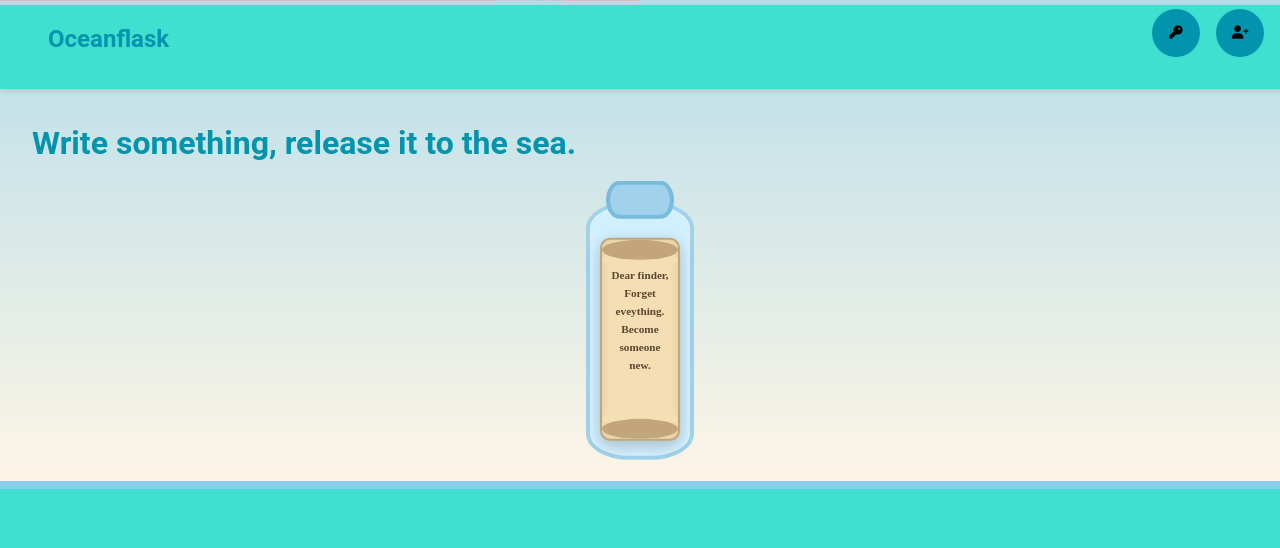
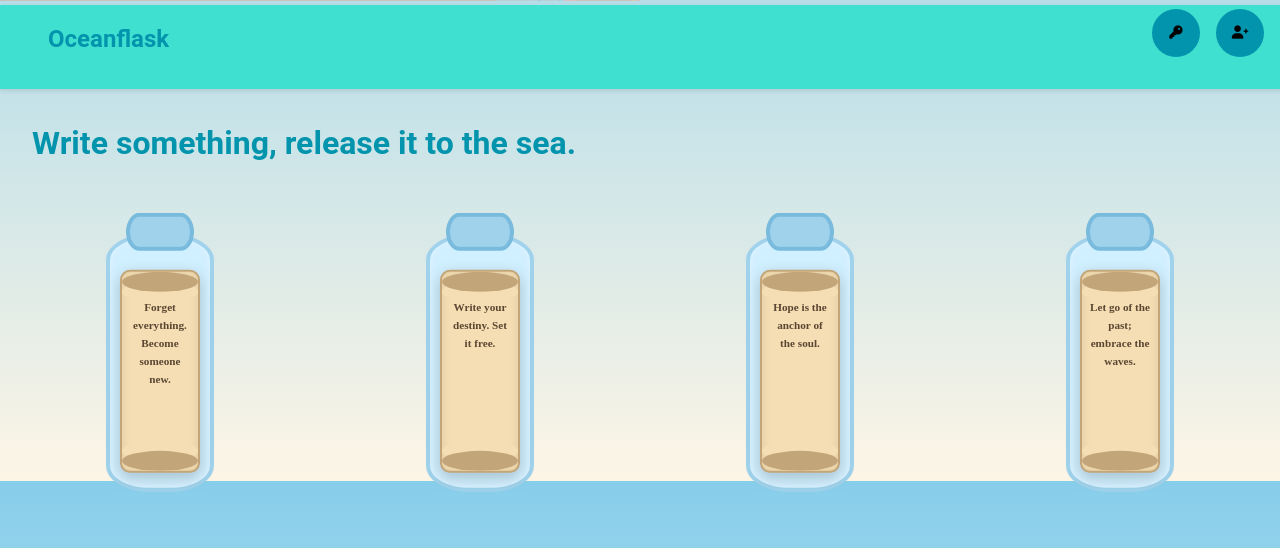
Before and after one commit to harfore/oceanflask, a Flask app: page / in a window 1280 px wide. Shown: the part 319-867 px from the top of the page. Before the commit the page ends 808 px from the top, so only its background shows below. Run offline with Flask 3, Linux system fonts and the light colour scheme.

Commit message:
home improvements

```diff
--- a/app.py
+++ b/app.py
@@ -49,7 +49,13 @@ def format_datetime(value, format='%B %d, %Y'):
 
 @app.route('/')
 def index():
-    return render_template('index.html')
+    entries = [
+        "Forget everything. Become someone new.",
+        "Write your destiny. Set it free.",
+        "Hope is the anchor of the soul.",
+        "Let go of the past; embrace the waves."
+    ]
+    return render_template('index.html', entries=entries)
 
 @app.route('/register', methods=['GET', 'POST'])
 def register():
--- a/static/css/styles.css
+++ b/static/css/styles.css
@@ -32,6 +32,11 @@ a {
     width: 100%;
     height: 100%;
     z-index: -1;
+}
+
+.sea {
+    display: flex;
+    flex-direction: row;
 }
 
 .header-nav-mobile {
--- a/templates/index.html
+++ b/templates/index.html
@@ -2,13 +2,15 @@
 {% block content %}
 <br>
 <h1 class="title">Write something, release it to the sea.</h1>
-<div class="bottle">
-    <div class="parchment">
-        <p>
-            Dear finder,
-            Forget eveything. Become someone new.
-        </p>
+<div class="sea">
+    {% for entry in entries %}
+    <div class="bottle">
+        <div class="parchment">
+            <p>
+                {{ entry }}
+            </p>
+        </div>
     </div>
+    {% endfor %}
 </div>
-
 {% endblock %}
```
